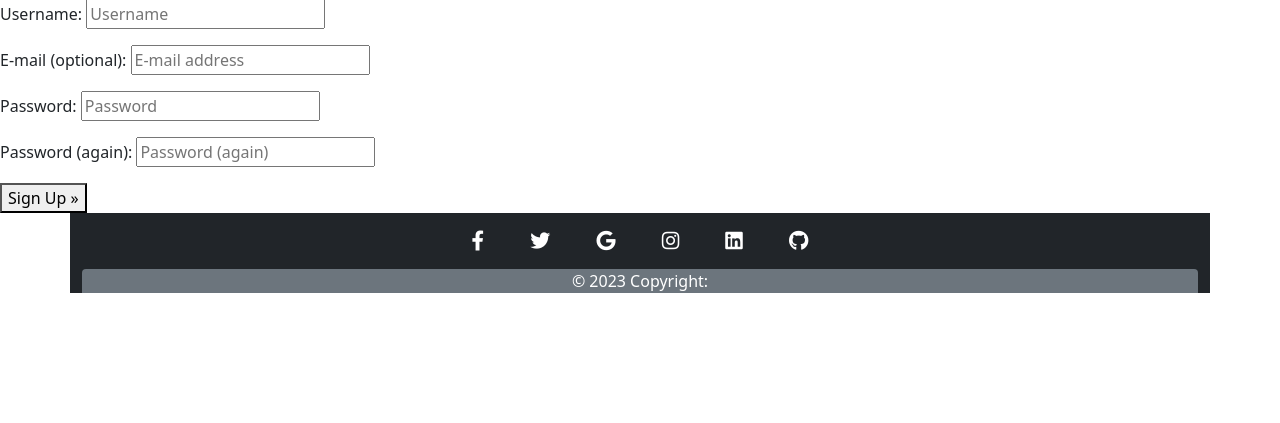
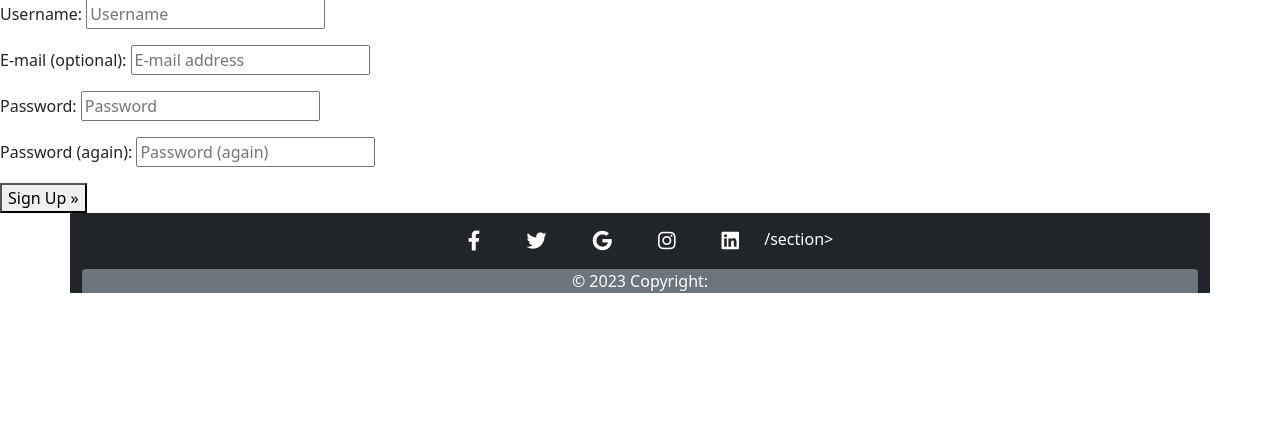
Before and after one commit to Shaga-Matula/Shotokan-Karate, a Django app: page /accounts/signup/ in a window 1280 px wide. Shown: the part 153-576 px from the top of the page. Run offline with Django 3.2, Linux system fonts and the light colour scheme; some libraries are stand-ins or nearby versions.

Commit message:
booststrap and css header footer II

```diff
--- a/templates/base.html
+++ b/templates/base.html
@@ -89,10 +89,7 @@
                         <!-- Linkedin -->
                         <a class="btn btn-link btn-floating btn-lg text-white m-1" href="#!" role="button"
                             data-mdb-ripple-color="dark"><i class="fab fa-linkedin"></i></a>
-                        <!-- Github -->
-                        <a class="btn btn-link btn-floating btn-lg text-white m-1" href="#!" role="button"
-                            data-mdb-ripple-color="dark"><i class="fab fa-github"></i></a>
-                    </section>
+                     /section>
                     <!-- Section: Social media -->
                 </div>
 
```
